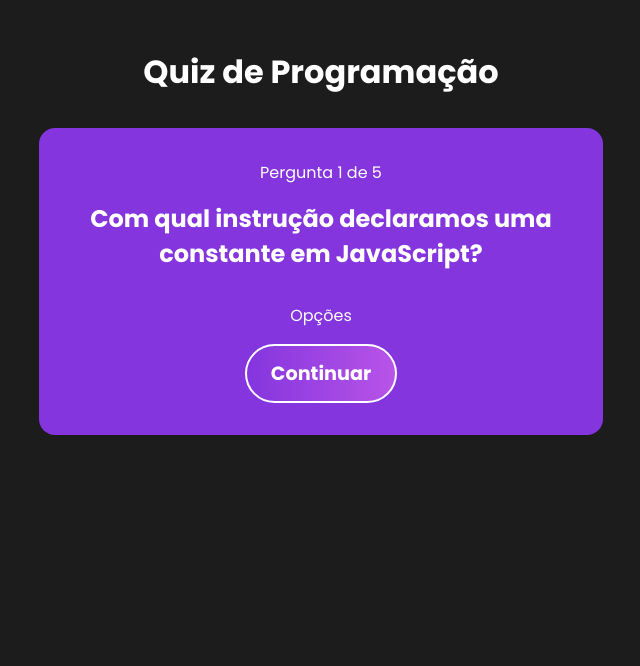
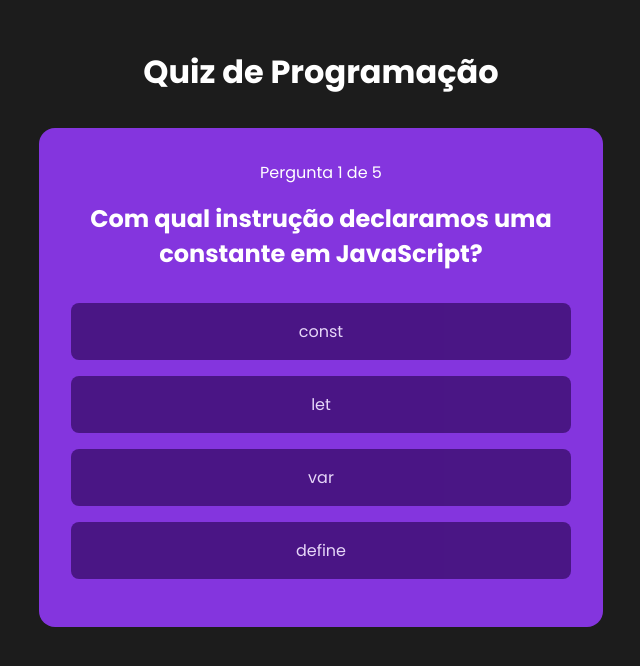
Before and after one commit to mariaclaudiapio/quiz-de-programacao-em-react, a React (Vite) app: page / in a window 1280 px wide. Both pictures are taken after a click on the button "Iniciar". Shown: the top 666 px of the page, without its empty margins (319-959 px from the left). Built offline with nearby package versions, Linux system fonts and the light colour scheme.

Commit message:
desenvolvendo função que avalia a resposta ao quiz

```diff
--- /dev/null
+++ b/src/components/option/Option.css
@@ -0,0 +1,16 @@
+.option {
+  background-color: #3c0e70;
+  border-radius: 0.5rem;
+  padding: 1rem;
+  margin-bottom: 1rem;
+  cursor: pointer;
+  opacity: 0.8;
+  transition: 0.4s;
+}
+.option:hover {
+  opacity: 1;
+}
+
+#options-container .option p {
+  margin-bottom: 0;
+}/*# sourceMappingURL=Option.css.map */
--- /dev/null
+++ b/src/components/option/Option.jsx
@@ -0,0 +1,17 @@
+import { useContext } from "react";
+
+import "./Option.css";
+
+import { QuizContext } from "../../context/quiz";
+
+const Option = ({ option, selectOption, answer }) => {
+  const [quizState, dispatch] = useContext(QuizContext);
+
+  return (
+    <div className="option" onClick={() => selectOption()}>
+      <p>{option}</p>
+    </div>
+  );
+};
+
+export default Option;
--- /dev/null
+++ b/src/components/option/Option.sass
@@ -0,0 +1,13 @@
+.option
+    background-color: #3c0e70
+    border-radius: .5rem
+    padding: 1rem
+    margin-bottom: 1rem
+    cursor: pointer
+    opacity: .8
+    transition: .4s
+    &:hover
+        opacity: 1
+
+#options-container .option p
+    margin-bottom: 0
--- a/src/components/question/Question.jsx
+++ b/src/components/question/Question.jsx
@@ -3,11 +3,18 @@
 import "./Question.css";
 
 import { QuizContext } from "../../context/quiz";
+import Option from "../option/Option";
 
 const Question = () => {
   const [quizState, dispatch] = useContext(QuizContext);
+  const currentQuestion = quizState.questions[quizState.currentQuestion];
 
-  const currentQuestion = quizState.questions[quizState.currentQuestion];
+  const onSelectOption = (option) => {
+    dispatch({
+      type: "CHECK_ANSWER",
+      payload: { answer: currentQuestion.answer, option },
+    });
+  };
 
   return (
     <div id="question">
@@ -16,11 +23,20 @@
       </p>
       <h2>{currentQuestion.question}</h2>
       <div id="options-container">
-        <p>Opções</p>
+        {currentQuestion.options.map((option) => (
+          <Option
+            option={option}
+            key={option}
+            answer={currentQuestion.answer}
+            selectOption={() => onSelectOption(option)}
+          />
+        ))}
       </div>
-      <button onClick={() => dispatch({ type: "CHANGE_QUESTION" })}>
-        Continuar
-      </button>
+      {quizState.answerSelected && (
+        <button onClick={() => dispatch({ type: "CHANGE_QUESTION" })}>
+          Continuar
+        </button>
+      )}
     </div>
   );
 };
--- a/src/context/quiz.jsx
+++ b/src/context/quiz.jsx
@@ -9,11 +9,10 @@
   questions,
   currentQuestion: 0,
   score: 0,
+  answerSelected: false,
 };
 
 const quizReducer = (state, action) => {
-  console.log(state, action);
-
   switch (action.type) {
     case "CHANGE_STATE":
       return {
@@ -47,6 +46,21 @@
     case "NEW_GAME":
       return initialState;
 
+    case "CHECK_ANSWER":
+      if (state.answerSelected) return state;
+
+      const answer = action.payload.answer;
+      const option = action.payload.option;
+      let correctAnswer = 0;
+
+      if (answer === option) correctAnswer = 1;
+
+      return {
+        ...state,
+        score: state.score + correctAnswer,
+        answerSelected: option,
+      };
+
     default:
       return state;
   }
```
Also changed, not shown: 1 other file (tests, documents, lock files or other folders).
